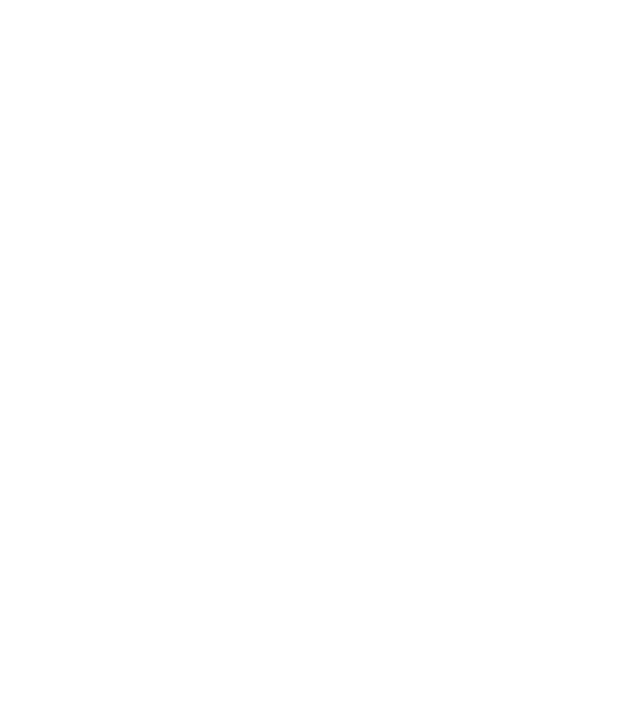
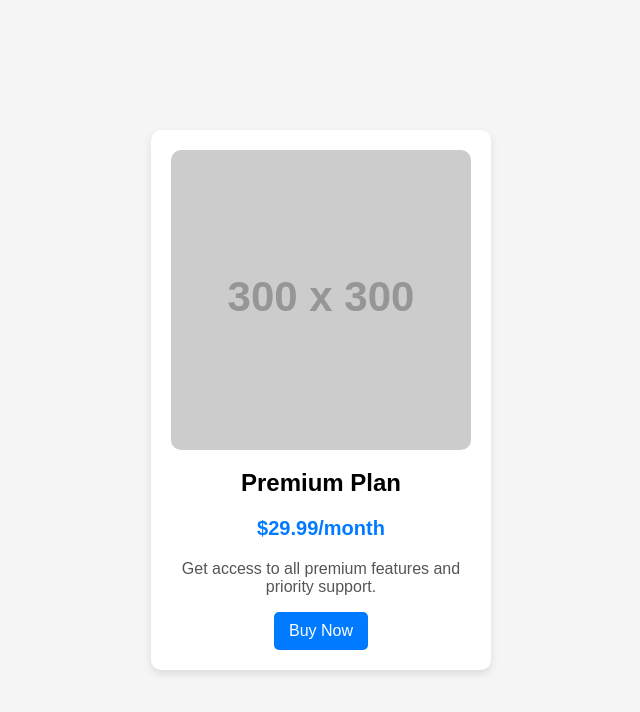
Before and after one commit to acciojob/pricing-card-MAYANKSINGHCHAUHAN, a website: page main.html in a window 1280 px wide. Shown: the whole page, without its empty margins (319-959 px from the left). Drawn offline with Linux system fonts and the light colour scheme; placeholder pictures from the web are drawn by us.

Commit message:
created a submission

```diff
--- a/main.html
+++ b/main.html
@@ -1,16 +1,66 @@
 <!DOCTYPE html>
-
-<html>
-
+<html lang="en">
 <head>
-	<link rel="stylesheet" href="styles.css">
+    <meta charset="UTF-8">
+    <meta name="viewport" content="width=device-width, initial-scale=1.0">
+    <title>Pricing Card</title>
+    <style>
+        body {
+            font-family: Arial, sans-serif;
+            background-color: #f5f5f5;
+            margin: 0;
+            padding: 0;
+            display: flex;
+            justify-content: center;
+            align-items: center;
+            height: 100vh;
+        }
+        .pricing-card {
+            width: 300px;
+            padding: 20px;
+            background-color: #fff;
+            border-radius: 10px;
+            box-shadow: 0 4px 8px rgba(0, 0, 0, 0.1);
+            text-align: center;
+        }
+        .pricing-card img {
+            width: 100%;
+            border-radius: 10px;
+        }
+        .pricing-card h1 {
+            font-size: 24px;
+            margin: 15px 0;
+        }
+        .pricing-card p.price {
+            font-size: 20px;
+            font-weight: bold;
+            color: #007BFF;
+        }
+        .pricing-card p.description {
+            font-size: 16px;
+            color: #555;
+        }
+        .pricing-card button {
+            padding: 10px 15px;
+            background-color: #007BFF;
+            color: #fff;
+            border: none;
+            border-radius: 5px;
+            cursor: pointer;
+            font-size: 16px;
+        }
+        .pricing-card button:hover {
+            background-color: #0056b3;
+        }
+    </style>
 </head>
-
 <body>
-	<!-- the entire body must be written by student -->
-    <script type="text/javascript" src="./script.js">
-</script>
-
+    <div class="pricing-card">
+        <img src="https://via.placeholder.com/300" alt="Product Image">
+        <h1>Premium Plan</h1>
+        <p class="price">$29.99/month</p>
+        <p class="description">Get access to all premium features and priority support.</p>
+        <button>Buy Now</button>
+    </div>
 </body>
-
 </html>
```
